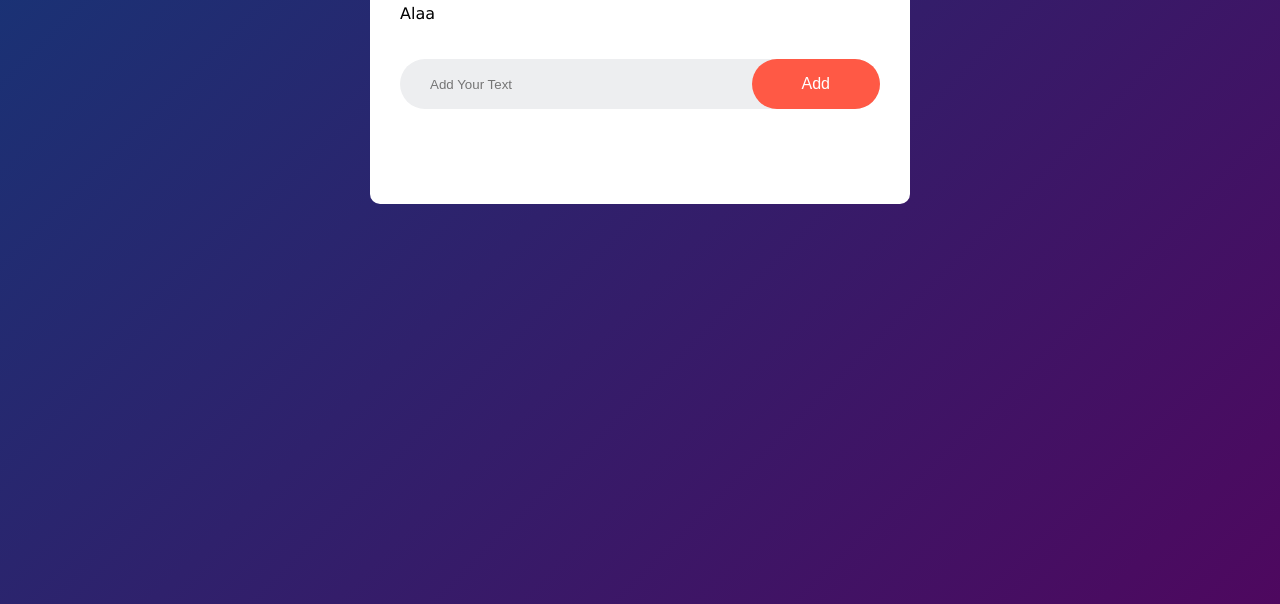
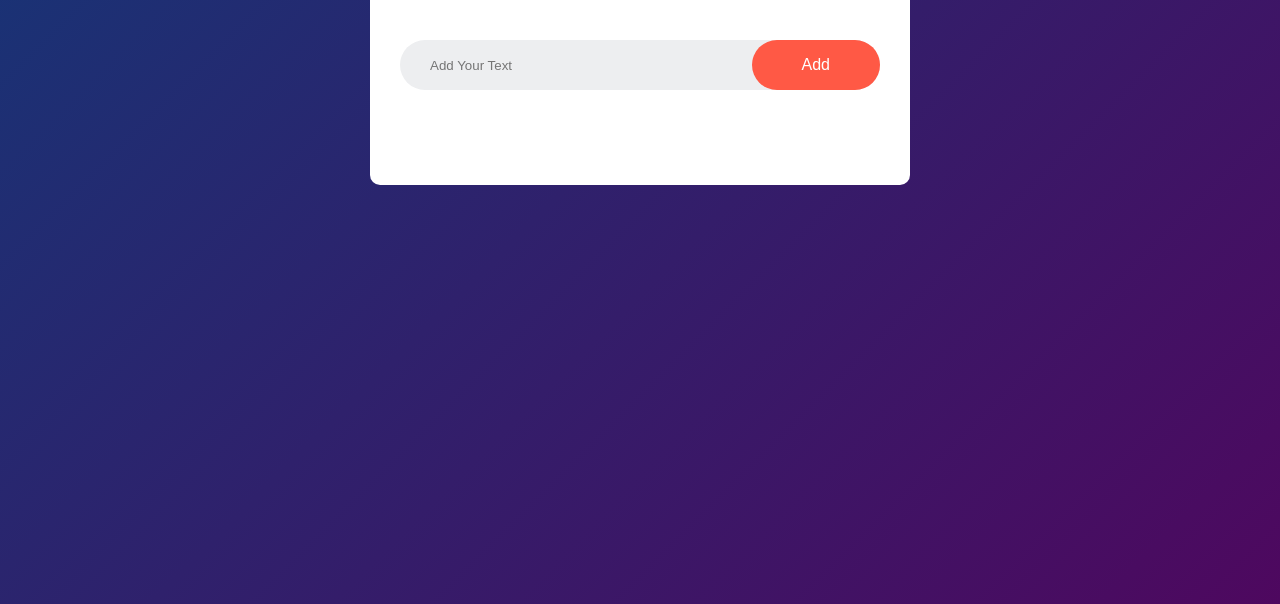
Before and after one commit to hussienabed11/to-do-list, a plain HTML site: page index.html in a window 1280 px wide. Shown: the part 196-800 px from the top of the page. Drawn offline with Linux system fonts and the light colour scheme.

Commit message:
Update index.html

```diff
--- a/index.html
+++ b/index.html
@@ -10,7 +10,7 @@
      <div class="container">
         <div class="todoapp">
             <h2>To-Do List <img src="images/icon.png"></h2>
-            <p style="font-family: 'Lucida Sans', 'Lucida Sans Regular', 'Lucida Grande', 'Lucida Sans Unicode', Geneva, Verdana, sans-serif;">Alaa</p><br><br>
+            <p style="font-family: 'Lucida Sans', 'Lucida Sans Regular', 'Lucida Grande', 'Lucida Sans Unicode', Geneva, Verdana, sans-serif;"></p><br><br>
             <div class="row">
                 <input type="text" id="inputbox" placeholder="Add Your Text">
                 <button onclick="addTask()">Add</button>
```
